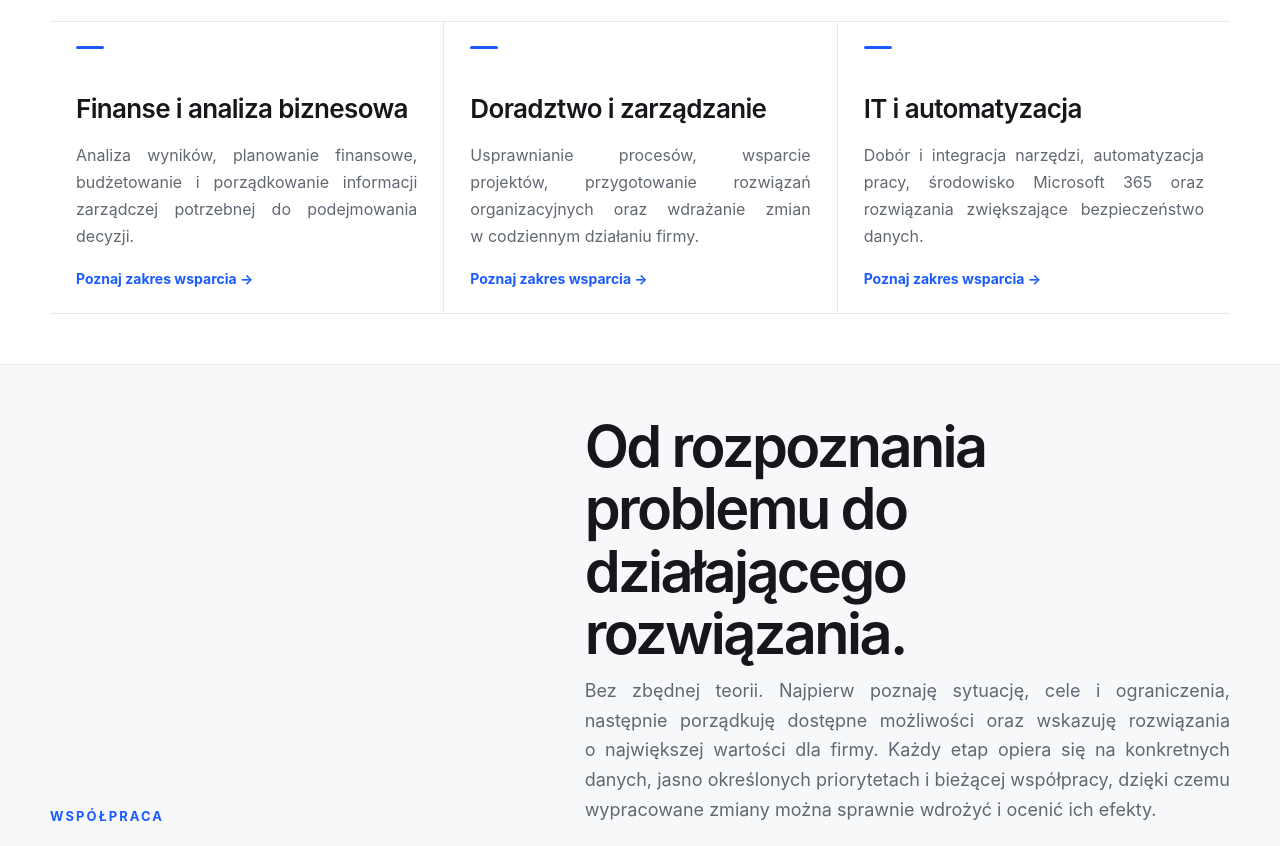
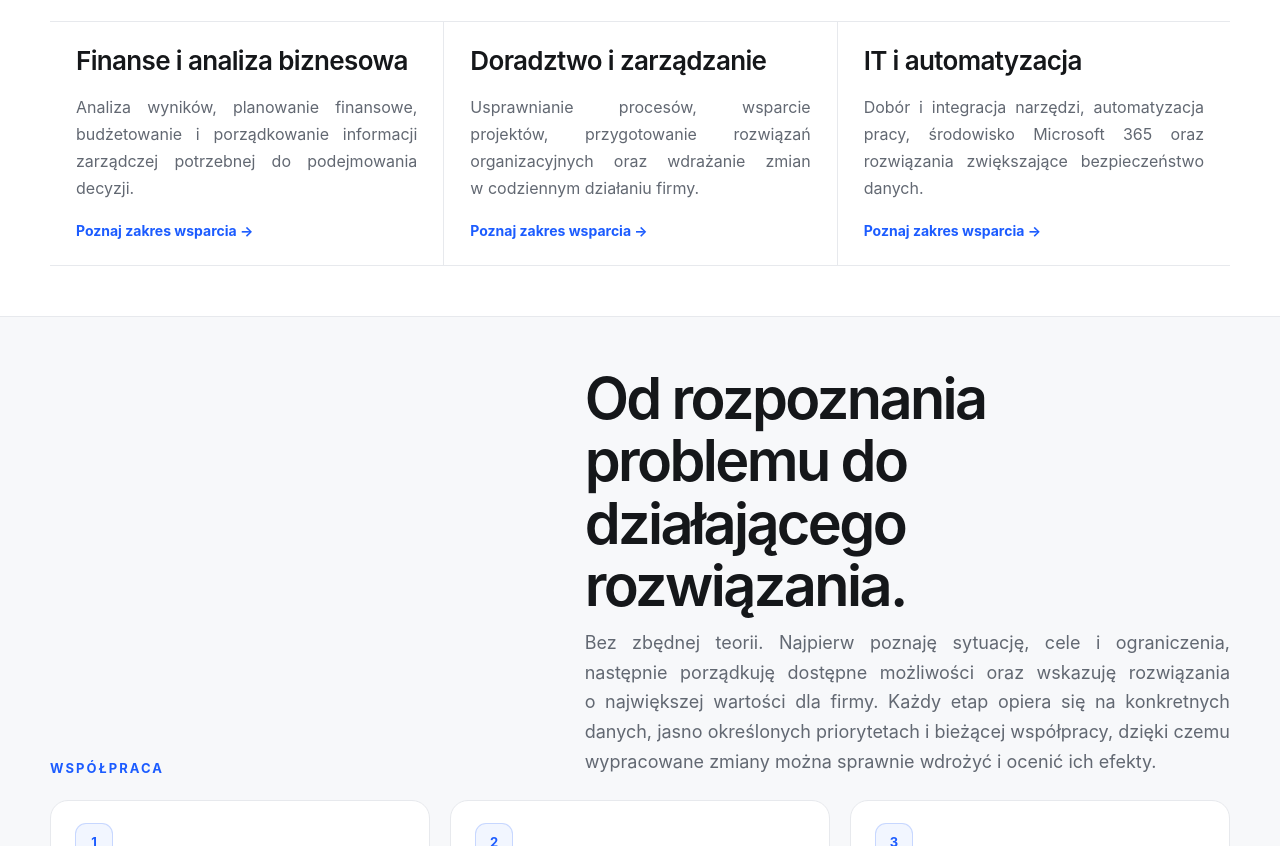
Before and after one commit to slawekbarczuk/barczuk.com.pl, a plain HTML site: page index.html in a window 1280 px wide. Shown: the part 1041-1887 px from the top of the page. Drawn offline with Linux system fonts and the light colour scheme.

Commit message:
Remove service markers and tighten cards

```diff
--- a/index.html
+++ b/index.html
@@ -396,11 +396,7 @@
     }
 
     .service-marker {
-      display: block;
-      width: 28px;
-      margin-top: 0;
-      margin-bottom: 45px;
-      background: var(--accent);
+      display: none;
     }
 
     .service h3 {
```
